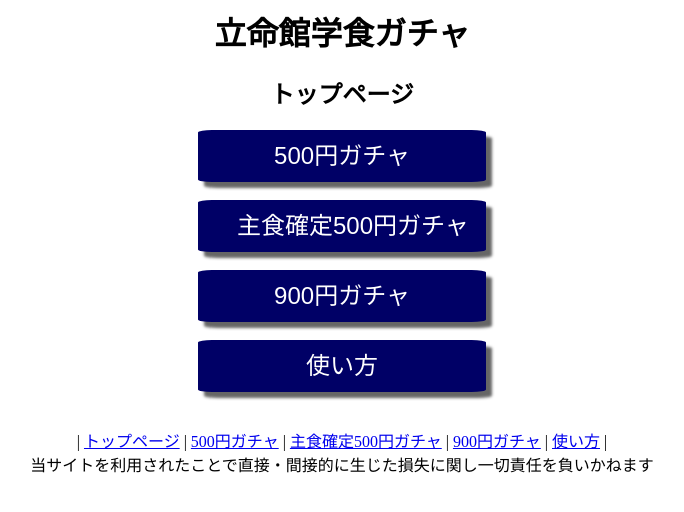
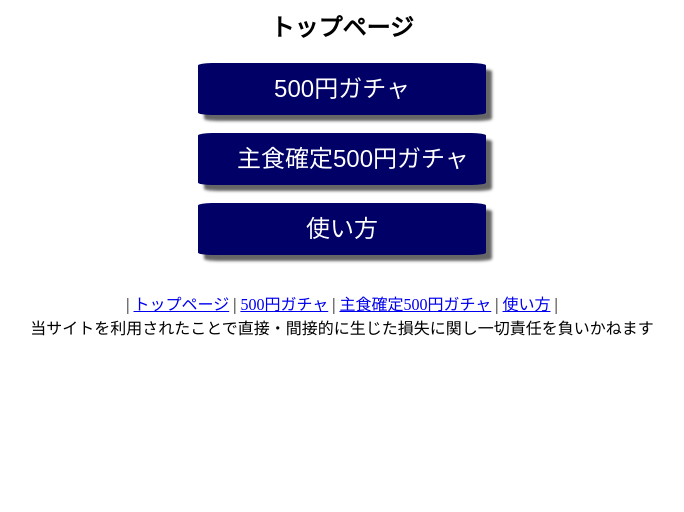
Before and after one commit to ishii-cgp/wadai_gakusyoku_gacha, a plain HTML site: page index.html in a window 1280 px wide. Shown: the whole page, without its empty margins (298-982 px from the left). Drawn offline with Linux system fonts and the light colour scheme.

Commit message:
Update index.html

```diff
--- a/index.html
+++ b/index.html
@@ -11,9 +11,9 @@
         </script>
         <link rel="stylesheet" href="style.css">
     </header>
-    <title>立命館学食ガチャ</title>
+    <title>和歌山大学学食ガチャ</title>
     <main>
-        <h1 class="centre">立命館学食ガチャ</h1>
+        <h1 class="centre"和歌山大学学食ガチャ</h1>
         <h2 class="centre">
         トップページ
         </h2>
@@ -22,15 +22,12 @@
         </br></br>
         <input type="button" class="btn" value="主食確定500円ガチャ" onclick="location.href='./staple.html'"/>
         </br></br>
-        <input type="button" class="btn" value="900円ガチャ" onclick="location.href='./gacha900.html'" />
-        </br></br>
         <input type="button" class="btn" value="使い方" onclick="location.href='./howtouse.html'"/>
         </div>
     </main>
     <footer></br></br>| <a href="./index.html">トップページ</a> |
 <a href="./gacha500.html">500円ガチャ</a> |
 <a href="./staple.html">主食確定500円ガチャ</a> |
-<a href="./gacha900.html">900円ガチャ</a> |
 <a href="./howtouse.html">使い方</a> |</br>当サイトを利用されたことで直接・間接的に生じた損失に関し一切責任を負いかねます</br></footer>
     <script src="main.js"></script>
 </body>
```
